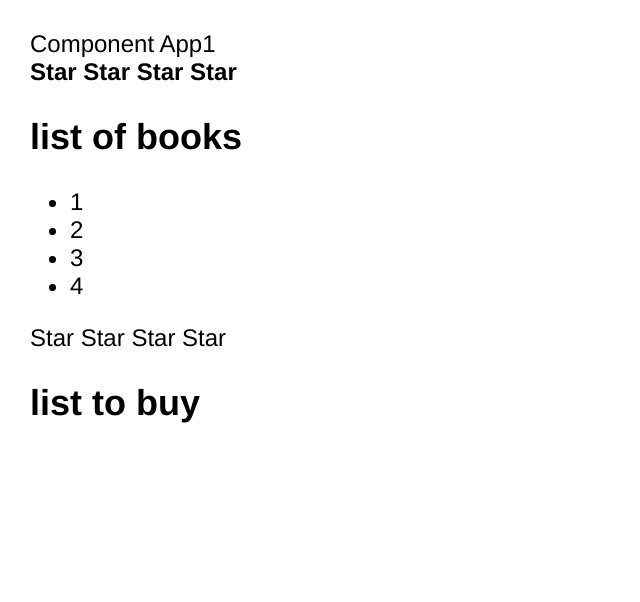
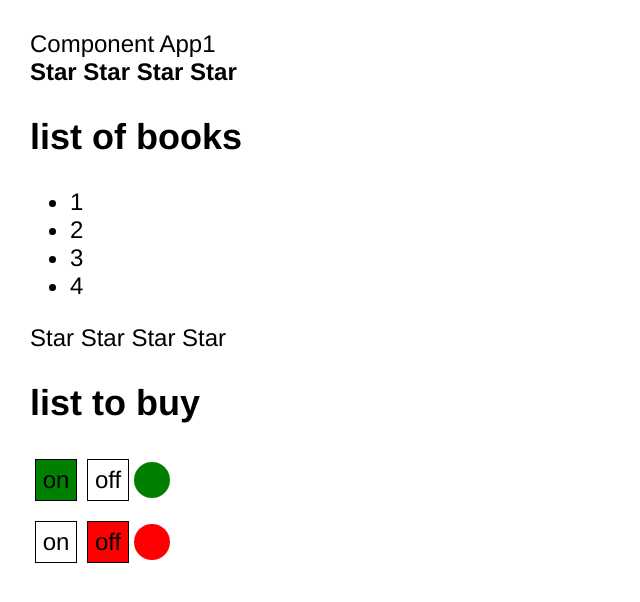
Before and after one commit to Lelik7777/react-kabzda, a React (Create React App) app: page / in a window 1280 px wide. Shown: the top 602 px of the page, without its empty margins (0-640 px from the left). Built offline with nearby package versions, Linux system fonts and the light colour scheme.

Commit message:
react-kabzda 05 add two variants of component OnOff

```diff
--- a/src/App.tsx
+++ b/src/App.tsx
@@ -1,7 +1,8 @@
 import React from 'react';
 import './App.css';
-import {According} from './components/According/According';
-import {Rating} from './components/Rating/Rating';
+import {According} from './components/according/According';
+import {Rating} from './components/rating/Rating';
+import {OnOff} from './components/onOff/OnOff';
 
 function App() {
     console.log('App rendering');
@@ -13,6 +14,8 @@ function App() {
             <According title={'list of books'} collapsed={true}/>
             <Rating value={0} countStars={numberOfStars}/>
             <According title={'list to buy'} collapsed={false}/>
+            <OnOff value={true}/>
+            <OnOff value={false}/>
         </div>
     );
 }
--- a/src/components/According/According.tsx
+++ b/src/components/according/According.tsx
@@ -6,7 +6,7 @@ type AccordingType = {
 }
 
 export function According(props: AccordingType) {
-    //console.log('According rendering')
+    //console.log('according rendering')
     /* if (props.collapsed) {
          {
              return <TitleAccording title={props.title}/>
--- /dev/null
+++ b/src/components/onOff/OnOff.module.css
@@ -0,0 +1,34 @@
+.on_off {
+    margin-top: 10px;
+    display: flex;
+    align-items: center;
+}
+
+.box {
+    display: inline-block;
+    width: 40px;
+    height: 40px;
+    margin: 5px;
+    display: flex;
+    justify-content: center;
+    align-items: center;
+    border: 1px solid black;
+
+}
+.box1{
+    background-color: green;
+}
+.box2{
+    background-color: red;
+}
+.circle{
+    width: 36px;
+    height: 36px;
+    border-radius: 18px;
+}
+.circle1{
+    background-color: green;
+}
+.circle2{
+    background-color: red;
+}
--- /dev/null
+++ b/src/components/onOff/OnOff.tsx
@@ -0,0 +1,33 @@
+import React from 'react';
+import o from './OnOff.module.css';
+
+type PropsType = {
+    value: boolean;
+}
+export const OnOff = ({value}: PropsType) => {
+    const styleTrue = {
+        'backgroundColor': 'green',
+    };
+    const styleFalse = {
+        backgroundColor: 'red',
+    }
+    return (
+        <div className={o.on_off}>
+            {/* {value ?
+                <>
+                    <div className={`${o.box} ${o.box1}`}>on</div>
+                    <div className={`${o.box} `}>off</div>
+                    <div className={`${o.circle} ${o.circle1}`}></div>
+                </> :
+                <>
+                    <div className={`${o.box}`}>on</div>
+                    <div className={`${o.box} ${o.box2} `}>off</div>
+                    <div className={`${o.circle} ${o.circle2}`}></div>
+                </>
+            }*/}
+            <div className={`${o.box}`} style={value ? styleTrue : undefined}>on</div>
+            <div className={`${o.box} `} style={value ? undefined : styleFalse}>off</div>
+            <div className={`${o.circle} `} style={value ? styleTrue : styleFalse}></div>
+        </div>
+    )
+}
--- a/src/components/Rating/Rating.tsx
+++ b/src/components/rating/Rating.tsx
@@ -2,24 +2,22 @@ import React from 'react';
 
 type RatingType = {
     value: 0 | 1 | 2 | 3 | 4;
-    countStars:number[];
+    countStars: number[];
 }
 
 export function Rating(props: RatingType) {
     //debugger
-    console.log(`Rating array ${props.countStars}`)
-
-    let count=props.value;
-    const mappedStars=props.countStars.map(x=>{
+    console.log(`Rating rendering`);
+    let count = props.value;
+    const mappedStars = props.countStars.map(x => {
         --count;
-        return count>=0?<Star selected={true}/>:<Star selected={false}/>
-        //return <Star selected={true}/>
+        return count >= 0 ? <Star selected={true}/> : <Star selected={false}/>
     });
-return(
-    <div>
-        {mappedStars}
-    </div>
-);
+    return (
+        <div>
+            {mappedStars}
+        </div>
+    );
 }
 
 type StarType = {
```
